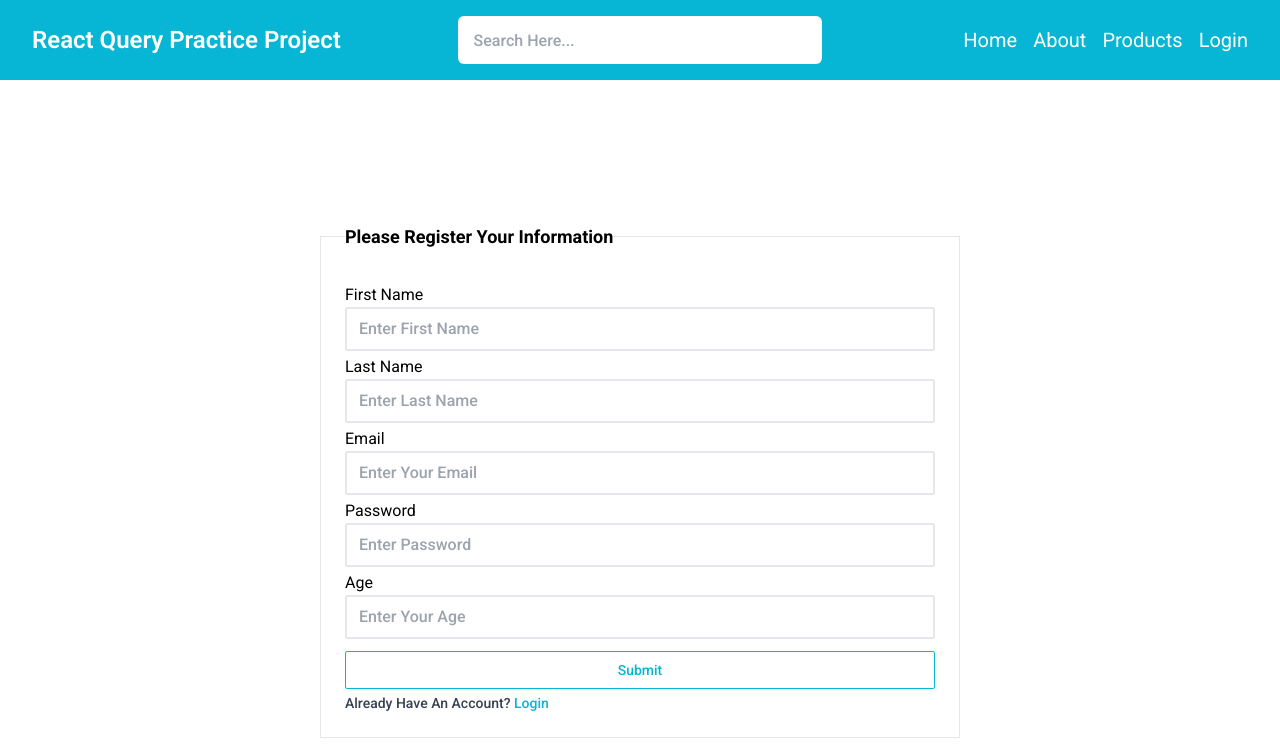
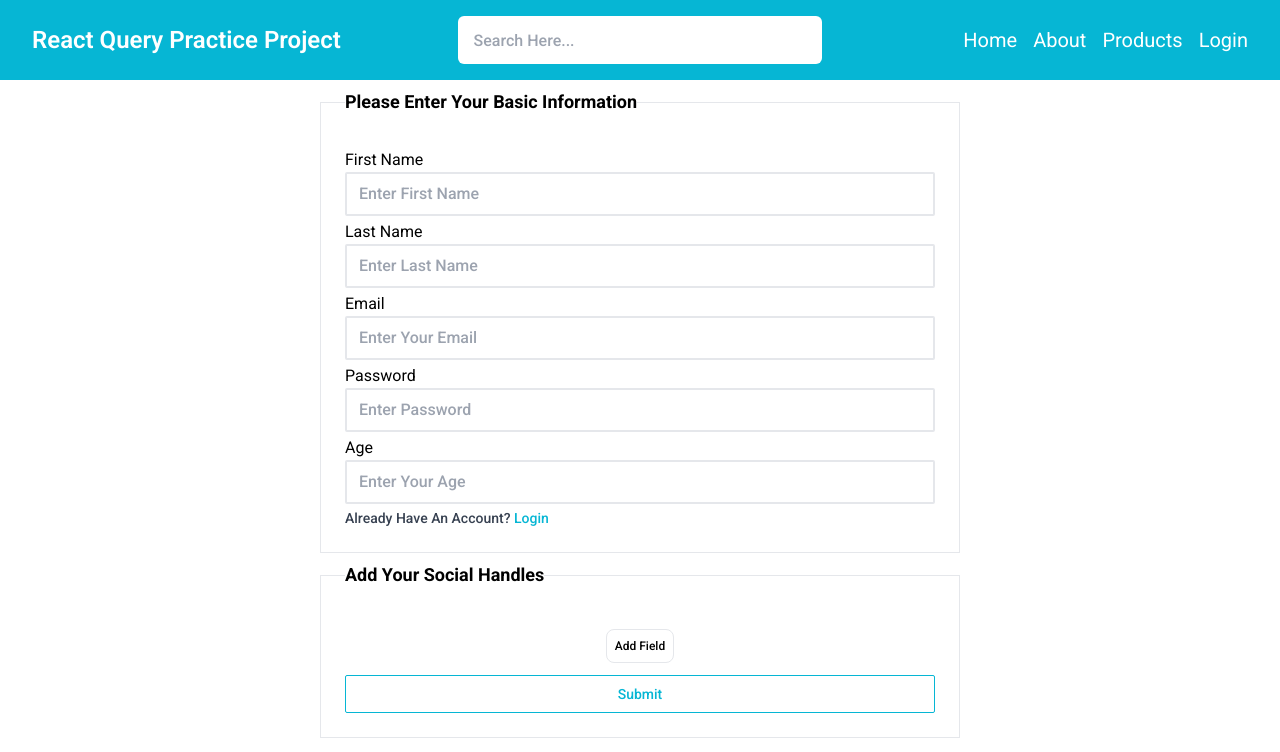
Before and after one commit to Shahriar090/react-query-practice-project, a React (Vite) app: page /register in a window 1280 px wide. Shown: the top 752 px of the page. Built offline with nearby package versions, Linux system fonts and the light colour scheme.

Commit message:
Updated the Registration Form component. Implemented logic to add fields dynamically with React Hook Form.

```diff
--- a/src/components/Form/RegistrationForm.jsx
+++ b/src/components/Form/RegistrationForm.jsx
@@ -1,7 +1,7 @@
 import { Link } from "react-router";
 import Field from "./Field";
 import FieldSet from "./FieldSet";
-import { useForm } from "react-hook-form";
+import { useFieldArray, useForm } from "react-hook-form";
 
 const RegistrationForm = () => {
   const {
@@ -9,15 +9,20 @@ const RegistrationForm = () => {
     handleSubmit,
     formState: { errors },
     setError,
+    control,
   } = useForm();
 
+  const { fields, append, remove } = useFieldArray({
+    name: "socials",
+    control,
+  });
   const submitForm = (formData) => {
     console.log(formData);
   };
   return (
     <div className="w-full">
       <form onSubmit={handleSubmit(submitForm)}>
-        <FieldSet label={"Please Register Your Information"}>
+        <FieldSet label={"Please Enter Your Basic Information"}>
           <Field label={"First Name"}>
             <input
               {...register("first_name")}
@@ -68,12 +73,7 @@ const RegistrationForm = () => {
               className="border-2 w-full px-3 py-2 rounded-sm text-black font-medium"
             />
           </Field>
-          <Field>
-            <input
-              type="submit"
-              className="px-2 py-2 border border-cyan-500 font-medium text-sm text-cyan-500 rounded-xs w-full hover:bg-cyan-500 hover:text-white transition-all duration-300 rounded-sm mt-2"
-            />
-          </Field>
+
           <p className="text-sm font-medium text-gray-700">
             Already Have An Account?{" "}
             <Link to={"/login"}>
@@ -81,6 +81,55 @@ const RegistrationForm = () => {
             </Link>
           </p>
         </FieldSet>
+
+        {/* adding dynamic field for social handles */}
+        <FieldSet label={"Add Your Social Handles"}>
+          {fields.map((field, index) => {
+            return (
+              <div className="flex gap-2 items-center" key={field.id}>
+                <Field label={"Social Name"}>
+                  <input
+                    type="text"
+                    {...register(`socials[${index}].name`)}
+                    id={`socials[${index}].name`}
+                    name={`socials[${index}].name`}
+                    className="border-2 w-full px-3 py-2 rounded-sm text-black font-medium"
+                  />
+                </Field>
+                <Field label={"Social Links"}>
+                  <input
+                    type="text"
+                    {...register(`socials[${index}].url`)}
+                    id={`socials[${index}].url`}
+                    name={`socials[${index}].url`}
+                    className="border-2 w-full px-3 py-2 rounded-sm text-black font-medium"
+                  />
+                </Field>
+
+                {/* button to remove fields */}
+                <button
+                  onClick={() => remove(index)}
+                  className="text-red-500  text-xs font-medium"
+                >
+                  Remove
+                </button>
+              </div>
+            );
+          })}
+          <button
+            onClick={() => append({ name: "", url: "" })}
+            className="border rounded-lg p-2 mx-auto hover:bg-gray-100 text-black w-fit mt-2 text-xs font-medium"
+          >
+            Add Field
+          </button>
+
+          <Field>
+            <input
+              type="submit"
+              className="px-2 py-2 border border-cyan-500 font-medium text-sm text-cyan-500 rounded-xs w-full hover:bg-cyan-500 hover:text-white transition-all duration-300 rounded-sm mt-2"
+            />
+          </Field>
+        </FieldSet>
       </form>
     </div>
   );
--- a/src/pages/Register.jsx
+++ b/src/pages/Register.jsx
@@ -2,7 +2,7 @@ import RegistrationForm from "../components/Form/RegistrationForm";
 
 const Register = () => {
   return (
-    <div className="h-screen flex justify-center items-center">
+    <div className="h-auto flex justify-center items-center">
       <RegistrationForm />
     </div>
   );
```
